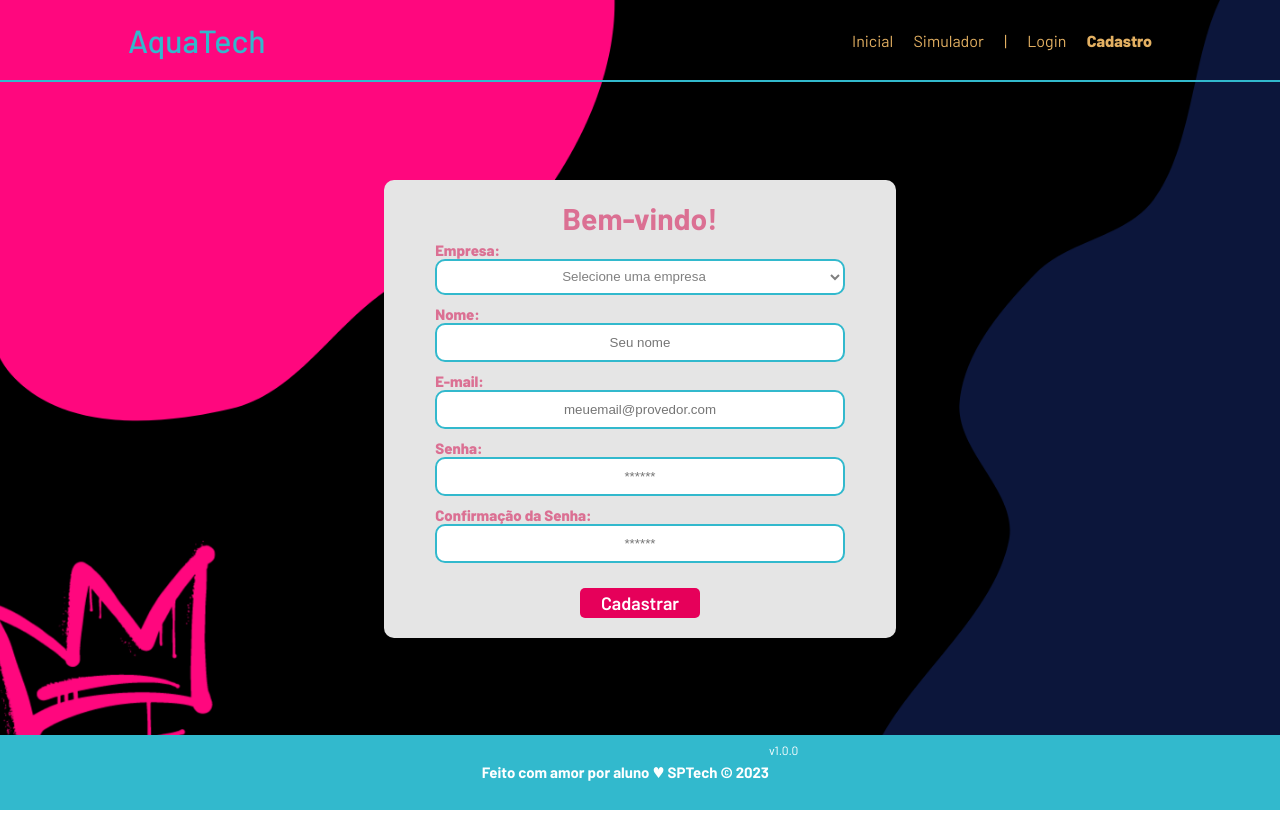
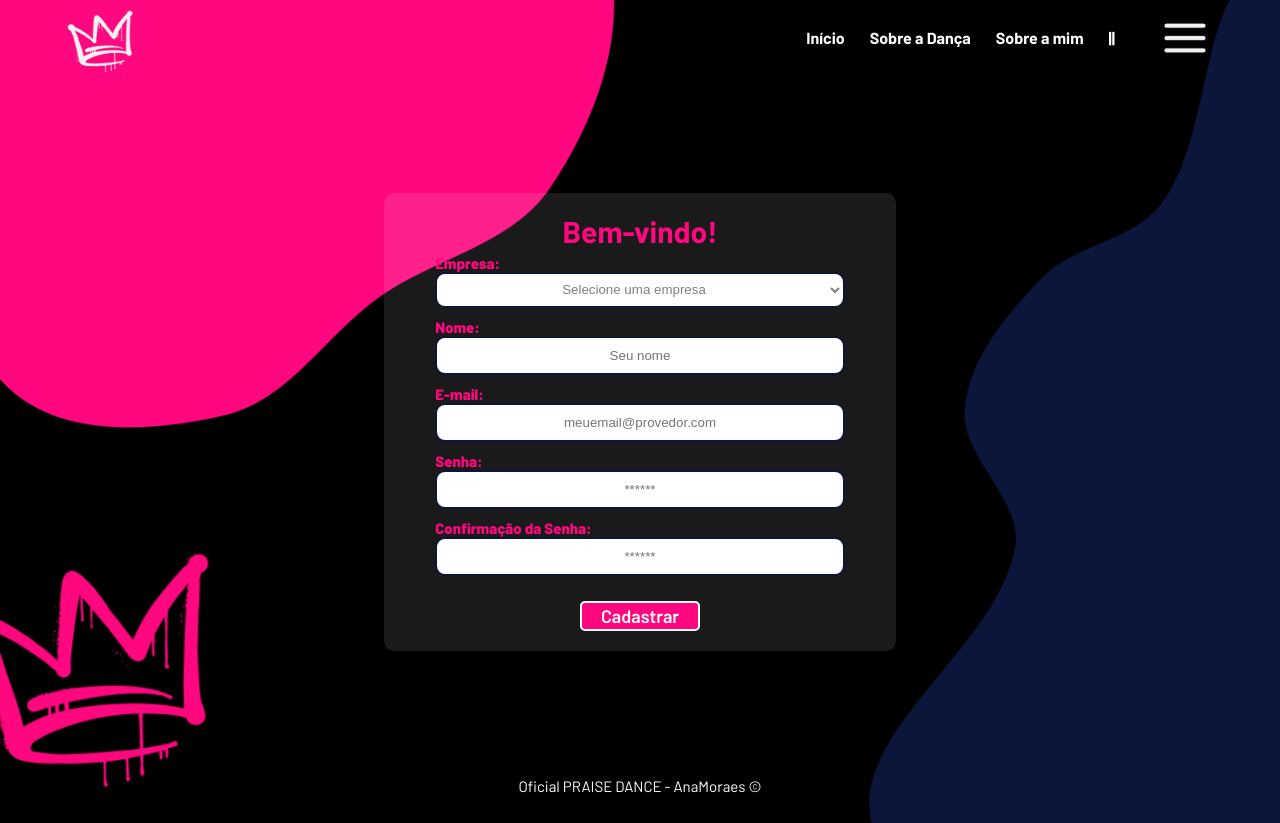
Before and after one commit to anamoraeszx/PRAISE-DANCE, a website: page public/cadastro.html in a window 1280 px wide. Drawn offline with Linux system fonts and the light colour scheme; no server answers.

Commit message:
Conexão de login e cadastro com o index

```diff
--- a/public/cadastro.html
+++ b/public/cadastro.html
@@ -15,26 +15,21 @@
   <link rel="preconnect" href="https://fonts.gstatic.com" />
 </head>
 
-<body onload="listar()">
-  <!--header inicio-->
-  <div class="header">
-    <div class="container">
-      <h1 class="titulo">AquaTech</h1>
-      <ul class="navbar">
-        <li>
-          <a href="index.html">Inicial</a>
-        </li>
-        <li>
-          <a href="simulador.html">Simulador</a>
-        </li>
-        <li>|</li>
-        <li>
-          <a href="login.html">Login</a>
-        </li>
-        <li class="agora">
-          <a href="#">Cadastro</a>
-        </li>
-      </ul>
+<header>
+  <a href="index.html"><img src="assets/img/LogoPraise.png" alt="Logo da Empresa" class="logo"></a>
+  <div class="itemsHeader">
+    <h4><a href="index.html">Início</a></h4>
+    <h4><a href="index.html#sobreDanca">Sobre a Dança</a></h4>
+    <h4><a href="index.html#sobreMim">Sobre a mim</a></h4>
+    <h4 style="color: #fff;">||</h4>
+    <buttonn class="botao2" onclick="opcaoHeader()"></buttonn>
+  </div>
+</header>
+<div class="background">
+  <div class="underheader">
+    <div id="options" class="options">
+      <a href="login.html">Login</a>
+      <a href="cadastro.html">Cadastro</a>
     </div>
   </div>
   <!--header fim-->
@@ -87,18 +82,30 @@
   </div>
 
   <!--footer inicio-->
-  <div class="footer">
-    <div class="container">
-      <h4>Feito com amor por aluno &hearts; SPTech &copy; 2023</h4>
-      <span class="version">v1.0.0</span>
+  <footer>
+    <div class="footer">
+      <div class="container">
+        <p>Oficial PRAISE DANCE - AnaMoraes &copy;</p>
+        <br>
+      </div>
     </div>
-  </div>
+  </footer>
   <!--footer fim-->
 </body>
 
 </html>
 
 <script>
+
+function opcaoHeader() {
+    var options = document.getElementById("options");
+    if (options.style.display === "block") {
+      options.style.display = "none";
+    } else {
+      options.style.display = "block";
+    }
+  }
+
   function cadastrar() {
     aguardar();
 
--- a/public/css/estilo.css
+++ b/public/css/estilo.css
@@ -128,7 +128,7 @@ body {
 /* FOOTER */
 
 .footer {
-  background-color: #32b9cd;
+  background-color: transparent;
   height: 75px;
   color: #fff;
   display: flex;
@@ -204,8 +204,9 @@ header {
 
 .login {
   height: var(--tamanho-login);
-  background-image: url('../assets/imgs/bg-jelly-fish-para-home.png');
+  /* background-image: url('../assets/imgs/bg-jelly-fish-para-home.png'); */
   background-size: cover;
+  margin-top: -50px;
 }
 
 .login .container {
@@ -216,12 +217,12 @@ header {
 
 .card {
   width: 50%;
-  background-color: #e5e5e5;
+  background-color: rgba(255,255,255, 0.1 );
   border-radius: 10px;
   display: flex;
   align-items: center;
   justify-content: space-evenly;
-  color: palevioletred;
+  color: #FF077E;
   flex-direction: column;
   height: fit-content;
   padding: 20px 0;
@@ -231,6 +232,7 @@ header {
   margin: 0;
   font-size: 30px;
 }
+
 
 .formulario {
   display: flex;
@@ -246,14 +248,14 @@ header {
 }
 
 .formulario input {
-  border: 2px solid #32b9cd;
+  border: 2px solid #0C163B;
   text-align: center;
   border-radius: 10px;
   margin: 0;
 }
 
 .formulario select {
-  border: 2px solid #32b9cd;
+  border: 2px solid #0C163B;
   background-color: white;
   color: gray;
   height: 36px;
@@ -261,6 +263,18 @@ header {
   border-radius: 10px;
   margin: 0;
 }
+
+.linkCadatro{
+text-align: center;
+margin-top: 10px;
+color: #fff;
+}
+
+.linkCadatro:hover{
+  text-decoration: underline #FF077E;
+  color: #FF077E;
+}
+
 
 .campo {
   display: flex;
@@ -272,16 +286,63 @@ header {
 .botao {
   cursor: pointer;
   font-family: "Barlow", sans-serif;
-  border: 0;
+  border: 2px solid white;
   border-radius: 5px;
   font-weight: 600;
   font-size: 18px;
   color: #fff;
-  background-color: #e6005a;
+  background-color: #FF077E;
   width: 120px;
   height: 30px;
   align-self: center;
   margin-top: 20px;
+  transition: .3s ease-in-out;
+}
+
+.botao:hover {
+background-color: #0C163B;
+}
+
+.botao2 {
+  background-image: url("../assets/img/elemento.png");
+  width: 70px;
+  height: 70px;
+  align-items: center;
+  background-size: cover;
+  /* background-color: transparent; */
+  border: none;
+  padding: 10px 10px;
+  border-radius: 100%;
+  cursor: pointer;
+  transition: 0.3s;
+  align-items: center;
+  justify-content: center;
+}
+
+.options {
+  height: 65px;
+  display: none;
+  top: 100%;
+  margin-right: 30px;
+  background-color: #FF077E;
+  padding: 10px;
+  border-radius: 10px;
+  box-shadow: 0 0 10px 0px rgba(0, 0, 0, 0.2);
+  font-weight: bold;
+}
+
+.options a {
+  display: block;
+  padding: 5px;
+  right: 0;
+  text-decoration: none;
+  color: #fff;
+}
+
+.underheader {
+  display: flex;
+  justify-content: end;
+  height: 70px;
 }
 
 .loading-div {
--- a/public/css/login.css
+++ /dev/null
@@ -1,182 +0,0 @@
-header {
-  position: relative;
-  height: 75px;
-  font-weight: bold;
-  display: flex;
-  align-items: center;
-  justify-content: space-between;
-  background-color: transparent;
-  z-index: 1;
-}
-
-.itemsHeader a {
-  text-decoration: none;
-  color: #ffffff;
-}
-
-.itemsHeader a:hover {
-  text-decoration: underline #FF077E;
-  color: #FF077E;
-}
-
-.itemsHeader {
-  display: flex;
-  column-gap: 25px;
-  margin-right: 50px;
-  color: rgb(0, 0, 0);
-  align-items: center;
-}
-
-.underheader {
-  display: flex;
-  justify-content: end;
-  height: 80px;
-}
-
-.botao {
-  background-image: url("../assets/img/elemento.png");
-  width: 80px;
-  height: 80px;
-  align-items: center;
-  background-size: cover;
-  /* background-color: transparent; */
-  border: none;
-  padding: 10px 10px;
-  border-radius: 100%;
-  cursor: pointer;
-  transition: 0.3s;
-  align-items: center;
-  justify-content: center;
-}
-
-.container-main {
-  /* color: #ffffff; */
-  text-align: center;
-
-}
-.logosite {
-  height: 100%;
-  width: 35%;
-
-}
-
-.logo {
-  margin-top: 9px;
-  width: 40%;
-  height: 30%;
-}
-
-.login {
-  height: var(--tamanho-login);
-  background-image: url('../assets/imgs/bg-jelly-fish-para-home.png');
-  background-size: cover;
-}
-
-.login .container {
-  justify-content: center;
-  align-items: center;
-  height: 100%;
-}
-
-.card {
-  width: 50%;
-  background-color: #e5e5e5;
-  border-radius: 10px;
-  display: flex;
-  align-items: center;
-  justify-content: space-evenly;
-  color: palevioletred;
-  flex-direction: column;
-  height: fit-content;
-  padding: 20px 0;
-}
-
-.card h2 {
-  margin: 0;
-  font-size: 30px;
-}
-
-.formulario {
-  display: flex;
-  height: 90%;
-  width: 80%;
-  justify-content: space-around;
-  flex-direction: column;
-}
-
-.formulario span {
-  font-size: 15px;
-  font-weight: 800;
-}
-
-.formulario input {
-  border: 2px solid #32b9cd;
-  text-align: center;
-  border-radius: 10px;
-  margin: 0;
-}
-
-.formulario select {
-  border: 2px solid #32b9cd;
-  background-color: white;
-  color: gray;
-  height: 36px;
-  text-align: center;
-  border-radius: 10px;
-  margin: 0;
-}
-
-.campo {
-  display: flex;
-  flex-direction: column;
-  justify-content: start;
-  padding: 5px 0;
-}
-
-.botao {
-  cursor: pointer;
-  font-family: "Barlow", sans-serif;
-  border: 0;
-  border-radius: 5px;
-  font-weight: 600;
-  font-size: 18px;
-  color: #fff;
-  background-color: #e6005a;
-  width: 120px;
-  height: 30px;
-  align-self: center;
-  margin-top: 20px;
-}
-
-.loading-div {
-  width: 50px;
-  display: none;
-}
-
-.loading-div img {
-  height: 50px;
-  width: 50px;
-}
-
-#div_erros_login {
-  display: none
-}
-
-.footer {
-  height: 80px;
-  background-color: #FF077E;
-  color: #fff;
-  display: flex;
-  align-items: center;
-  justify-content: center;
-}
-
-.footer .container {
-  text-align: center;
-  align-items: center;
-  justify-content: center;
-}
-
-.footer .container p {
-  font-weight: bold;
-}
```
Also changed, not shown: public/login.html (+18 -2 lines).
